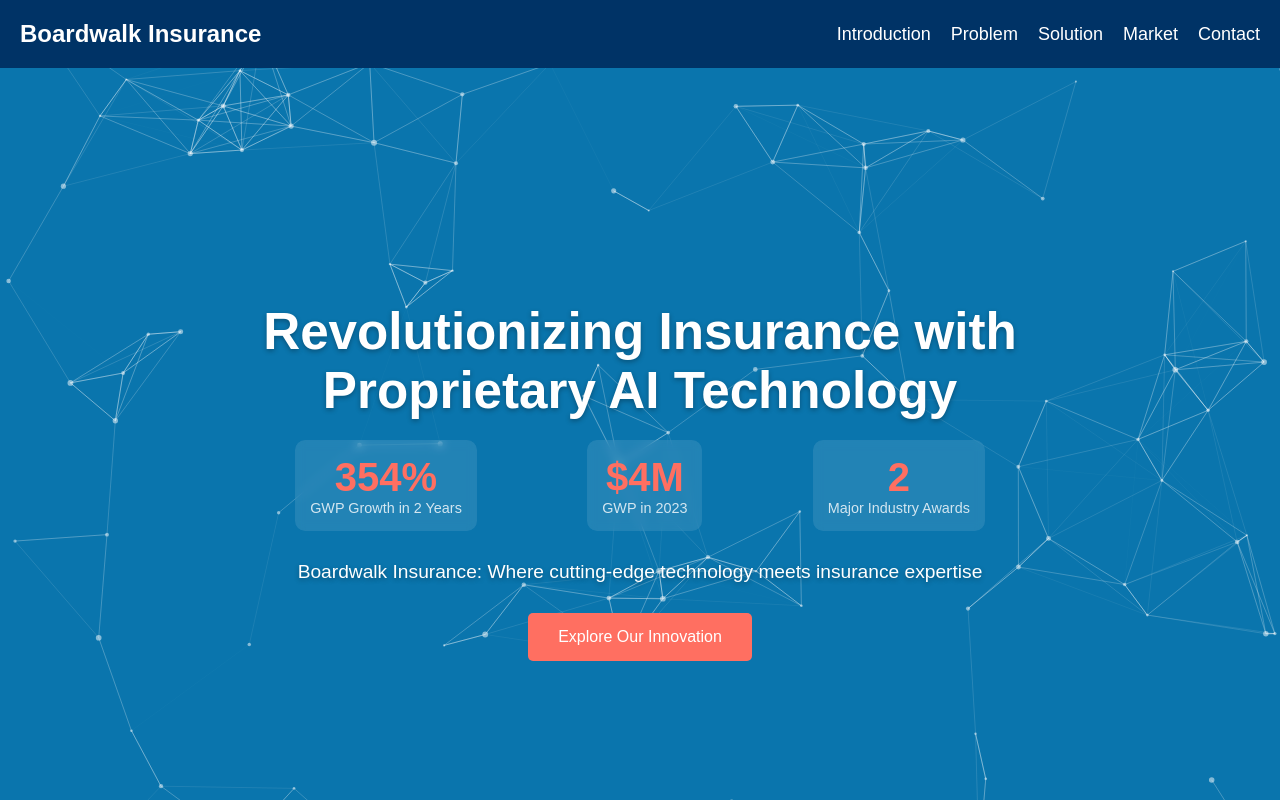
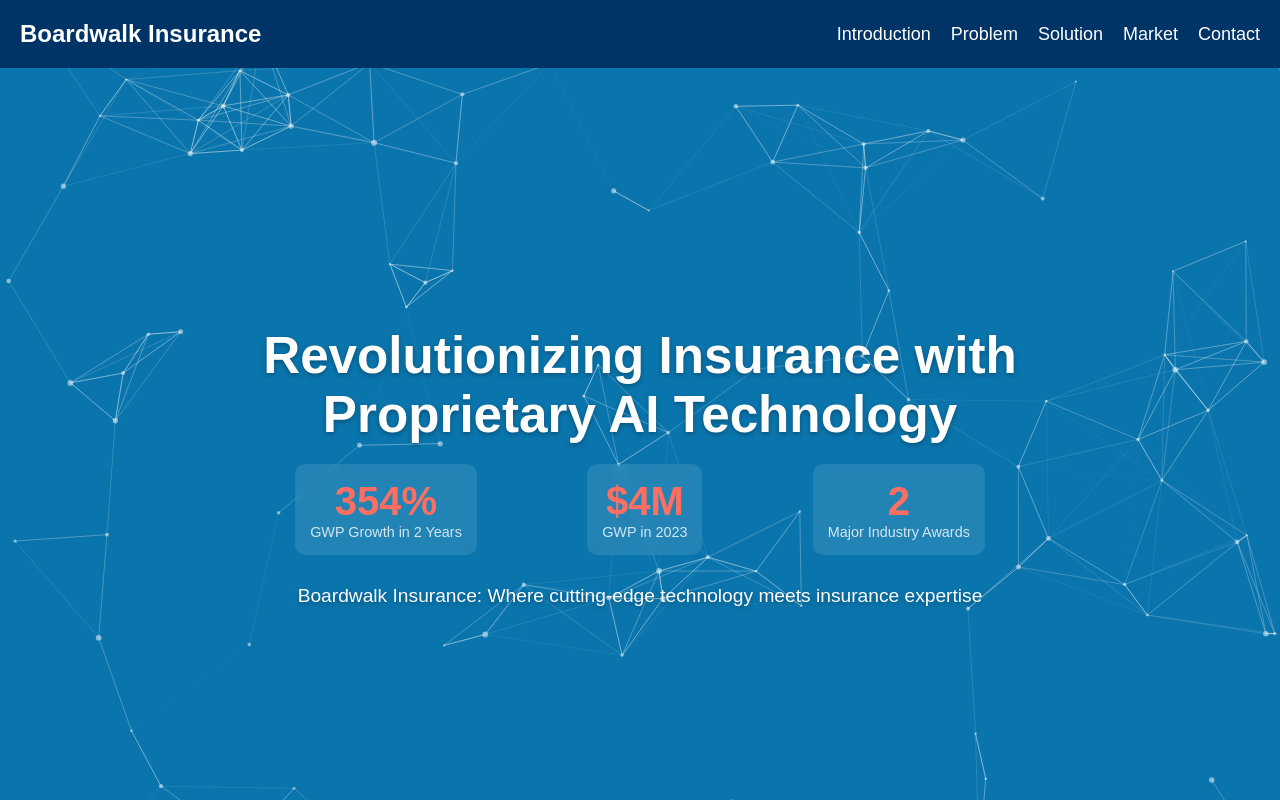
Before and after one commit to tarasbob/boardwalk, a React (Create React App) app: page / in a window 1280 px wide. Shown: the top 800 px of the page. Built offline with nearby package versions, Linux system fonts and the light colour scheme.

Commit message:
remove button

```diff
--- a/src/components/HeroSection.js
+++ b/src/components/HeroSection.js
@@ -26,12 +26,6 @@
           Boardwalk Insurance: Where cutting-edge technology meets insurance
           expertise
         </p>
-        <button
-          className="cta-button"
-          onClick={() => console.log("Learn More clicked")}
-        >
-          Explore Our Innovation
-        </button>
       </div>
     </section>
   );
```
